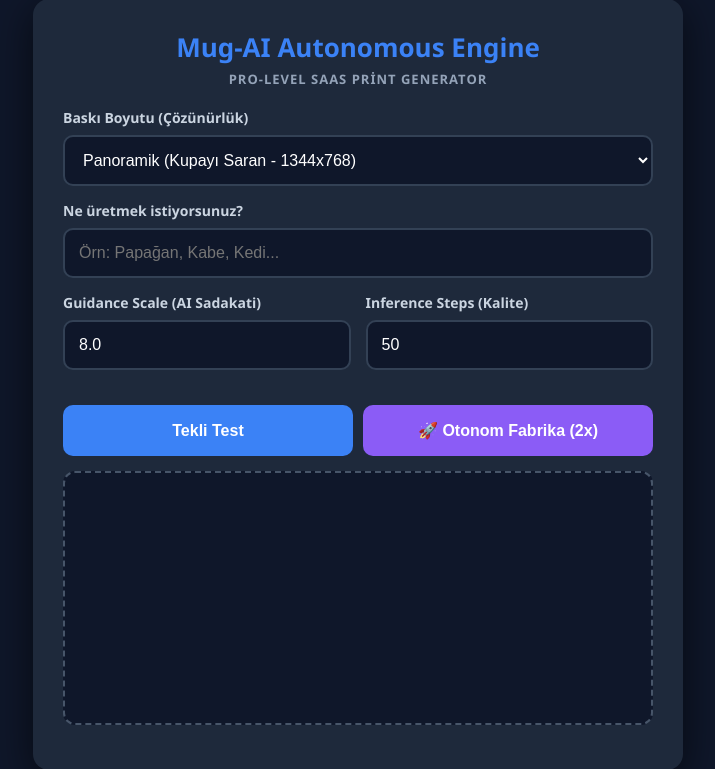
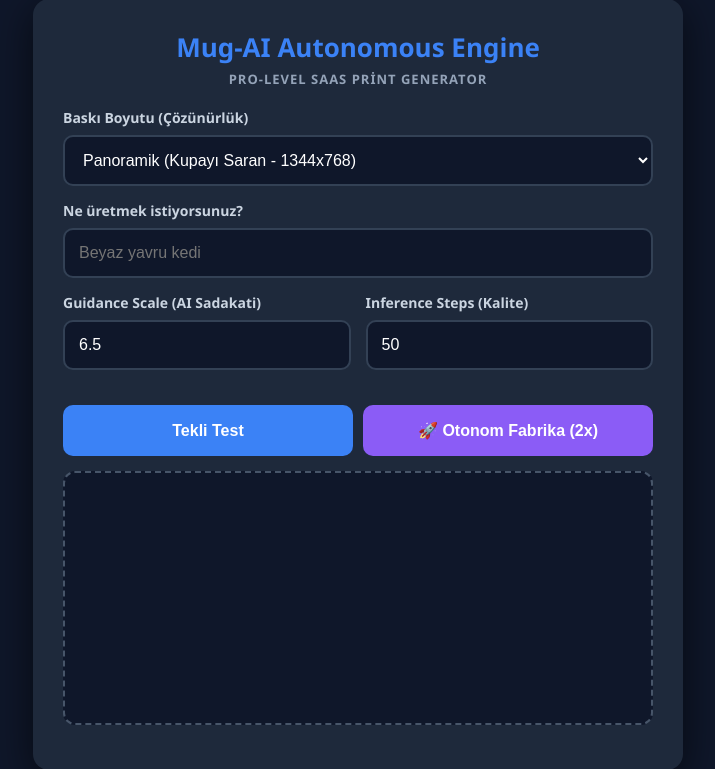
Before and after one commit to fthlabz/mug-ai, a Flask app: page / in a window 1280 px wide. Shown: the part 21-790 px from the top of the page, without its empty margins (282-997 px from the left). Run offline with Flask 3, Linux system fonts and the light colour scheme; some libraries are stand-ins or nearby versions.

Commit message:
Update index.html

```diff
--- a/templates/index.html
+++ b/templates/index.html
@@ -119,12 +119,12 @@
     </select>
 
     <label for="promptInput">Ne üretmek istiyorsunuz?</label>
-    <input type="text" id="promptInput" placeholder="Örn: Papağan, Kabe, Kedi...">
+    <input type="text" id="promptInput" placeholder="Beyaz yavru kedi">
 
     <div class="settings-grid">
         <div>
             <label for="guidanceScale">Guidance Scale (AI Sadakati)</label>
-            <input type="number" id="guidanceScale" value="8.0" step="0.1" min="1" max="20">
+            <input type="number" id="guidanceScale" value="6.5" step="0.1" min="1" max="20">
         </div>
         <div>
             <label for="numSteps">Inference Steps (Kalite)</label>
```
